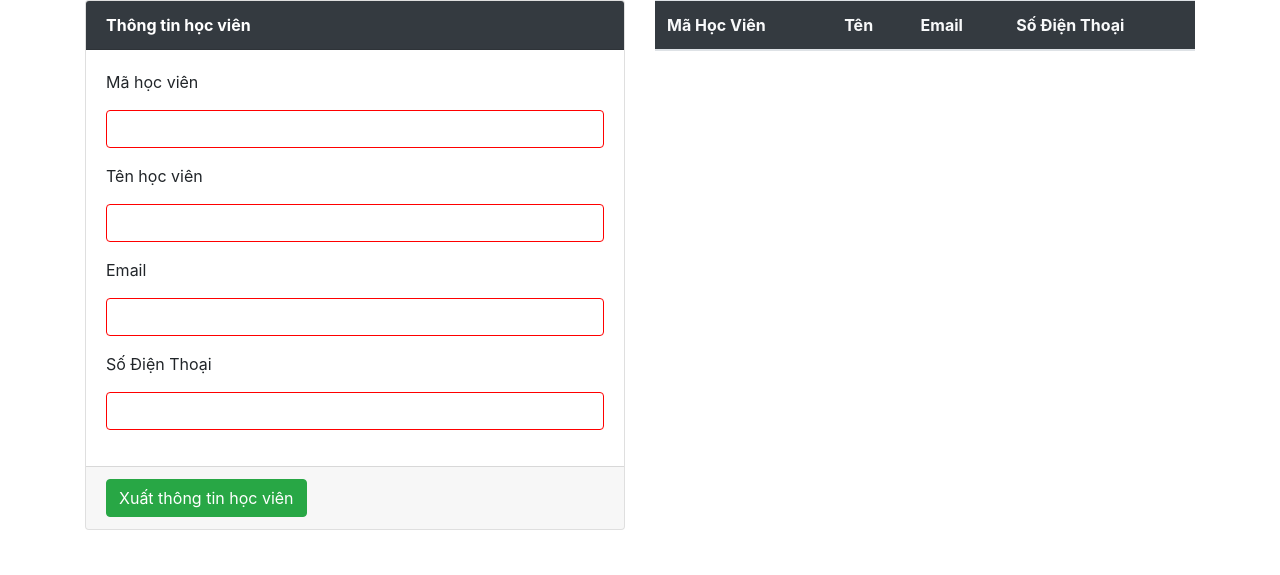
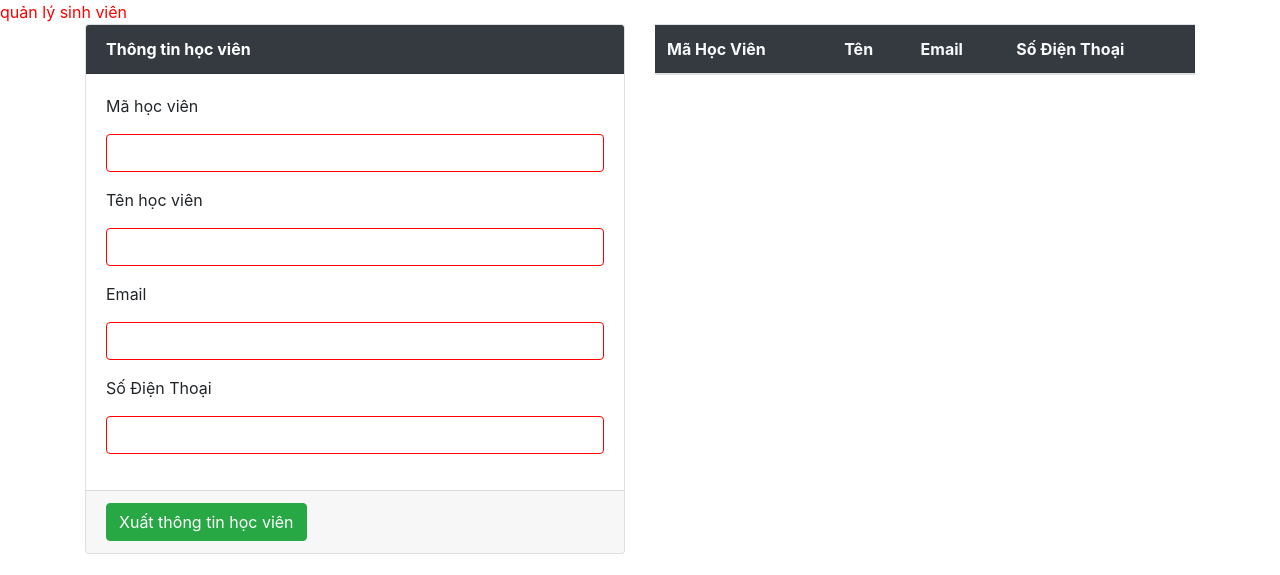
Before and after one commit to phunglq99/QuanLySinhVienFe66, a plain HTML site: page index.html in a window 1280 px wide. Shown: the top 575 px of the page. Drawn offline with nearby package versions, Linux system fonts and the light colour scheme.

Commit message:
version2_phung_themcss_edit_index.html

```diff
--- a/index.html
+++ b/index.html
@@ -16,10 +16,11 @@
         border: 1px solid red !important;
       }
     </style>
-
+  <link rel="stylesheet" href="./style/style.css">
   </head>
 
 <body>
+  <header>quản lý sinh viên</header>
   <form class="container">
     <div class="row">
       <div class="col-6">
--- /dev/null
+++ b/style/style.css
@@ -0,0 +1,3 @@
+header{
+    color: red;
+}
```
